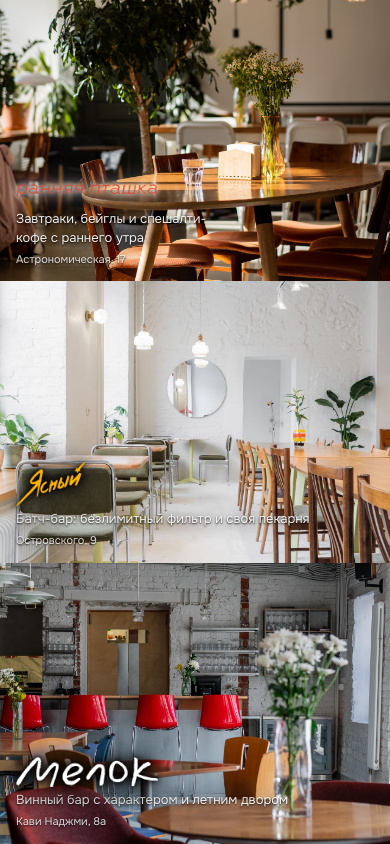
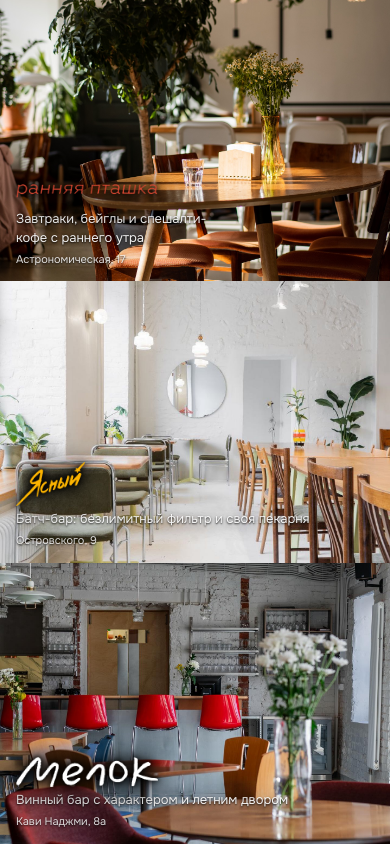
Before and after one commit to vardisgu/ptashka, a Next.js app: page / in a window 390 px wide. Built offline with nearby package versions, Linux system fonts and the light colour scheme.

Commit message:
Revert "Логотип «ранней пташки» на мобильном — с белым ореолом вместо чёрного"
This reverts commit a46f588c6baf5226910e1634eaa8bdcf3f80e839.

```diff
--- a/app/globals.css
+++ b/app/globals.css
@@ -187,13 +187,6 @@
       drop-shadow(0 0 4px rgba(0, 0, 0, 0.95))
       drop-shadow(0 0 9px rgba(0, 0, 0, 0.85))
       drop-shadow(0 1px 18px rgba(0, 0, 0, 0.6));
-  }
-
-  /* У «ранней пташки» ореол белый: коралловый знак в светлом свечении */
-  .panel__logo--light-halo {
-    filter: drop-shadow(0 0 2px rgba(255, 255, 255, 0.95))
-      drop-shadow(0 0 5px rgba(255, 255, 255, 0.85))
-      drop-shadow(0 0 12px rgba(255, 255, 255, 0.7));
   }
 
   .panel__logo--tall {
--- a/components/triptych.tsx
+++ b/components/triptych.tsx
@@ -142,13 +142,11 @@
             <img
               src={`${basePath}${v.logo}`}
               alt={v.logoAlt}
-              className={[
-                "panel__logo",
-                v.gesture === "shine" ? "panel__logo--tall" : "",
-                v.slug === "ptashka" ? "panel__logo--light-halo" : "",
-              ]
-                .filter(Boolean)
-                .join(" ")}
+              className={
+                v.gesture === "shine"
+                  ? "panel__logo panel__logo--tall"
+                  : "panel__logo"
+              }
             />
             <p className="panel__desc">{v.desc}</p>
             <p className="panel__addr">{v.addr}</p>
```
